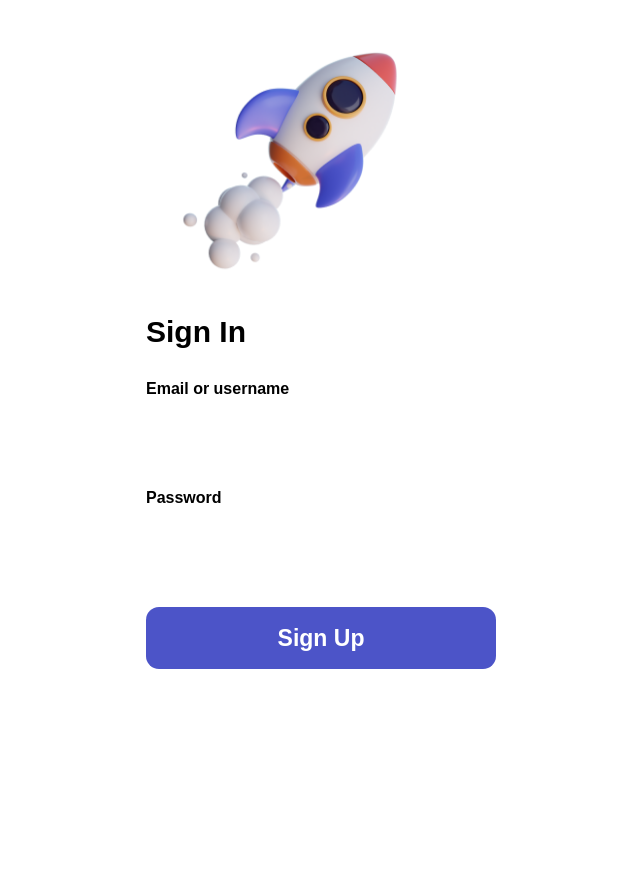
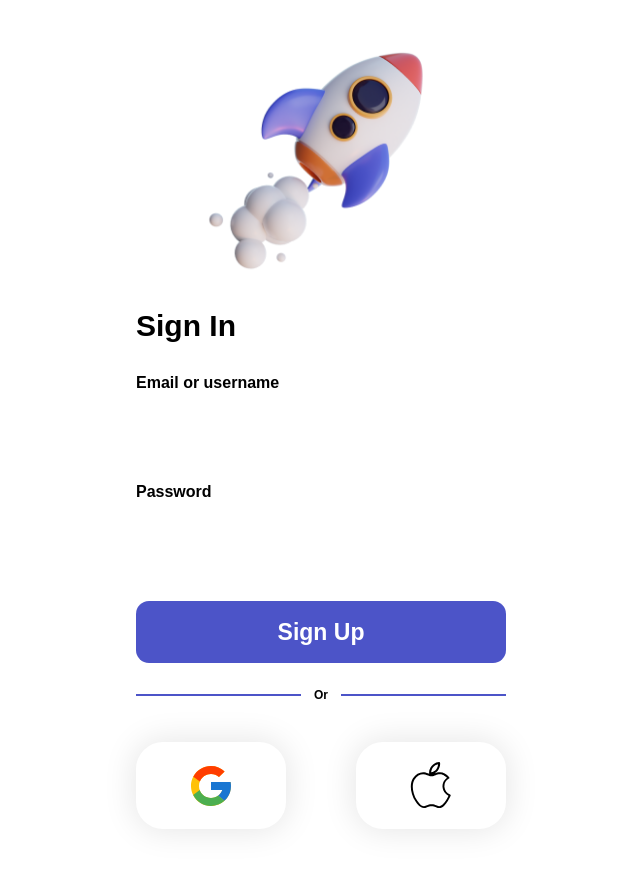
Before and after one commit to amary-ann/TheGameHub, a Next.js app in the folder client/: page /signIn in a window 1280 px wide. Shown: the whole page, without its empty margins (319-959 px from the left). Before the commit the page ends 800 px from the top, so only its background shows below. Built offline with nearby package versions, Linux system fonts and the light colour scheme.

Commit message:
Added the automatic sign up icons and finished handling form state

```diff
--- a/client/Components/FormGroup/index.js
+++ b/client/Components/FormGroup/index.js
@@ -1,8 +1,17 @@
-const FormGroup = ({className, title, color}) => {
+const FormGroup = ({className, title, color, type, value, setValue}) => {
+    const onInputChange = (e) => {
+        setValue(e.target.value);
+    }
     return (
         <div className={className}>
             <p className='font-semibold text-[18px]'>{title}</p>
-            <input style={{borderColor: color ? color : '#4C54C8'}} type='text' className='h-[62px] w-full rounded-[13px] border-[3px] focus:outline-none px-[10px] text-[20px]' />
+            <input
+              type={type ? type : 'text'}
+              style={{borderColor: color ? color : '#4C54C8'}}
+              className='h-[62px] w-full rounded-[13px] border-[3px] focus:outline-none px-[10px] text-[20px]'
+              value={value}
+              onChange={onInputChange}
+            />
         </div>
     );
 }
--- a/client/pages/signIn/index.js
+++ b/client/pages/signIn/index.js
@@ -1,16 +1,41 @@
 import Image from 'next/image';
+import { useState } from 'react';
 import FormGroup from '../../Components/FormGroup';
 
 const SignIn = (props) => {
+    const [emailOrUsername, setEmailOrUsername] = useState('');
+    const [password, setPassword] = useState('');
+    const handleSubmit = (e) => {
+        e.preventDefault();
+    }
     return (
         <div className="max-w-[440px] mx-auto">
-            <Image src='/rocket.png' width={388} height={343} />
+            <div className='flex items-center justify-center'>
+                <Image src='/rocket.png' width={388} height={343} />
+            </div>
 
-            <form className='px-[45px] poppinsFont relative -top-[40px]'>
+            <form className='px-[35px] poppinsFont relative -top-[40px]'>
                 <p className='text-[30px] font-bold mb-[23px]'>Sign In</p>
-                <FormGroup title="Email or username" className='mb-[23px]'/>
-                <FormGroup title="Password" className='mb-[35px]'/>
-                <button className='bg-[#4C54C8] w-full h-[62px] text-[23px] text-white rounded-[13px] font-bold'>Sign Up</button>
+                <FormGroup title="Email or username" className='mb-[23px]' value={emailOrUsername} setValue={setEmailOrUsername}/>
+                <FormGroup title="Password" className='mb-[35px]' type='password' value={password} setValue={setPassword}/>
+                <button onClick={handleSubmit} className='bg-[#4C54C8] w-full h-[62px] text-[23px] text-white rounded-[13px] font-bold'>Sign Up</button>
+                <div className='grid grid-cols-[auto_40px_auto] mt-[23px]'>
+                    <div className='flex items-center'>
+                        <div className='h-[1.5px] bg-[#4C54C8] w-full'></div>
+                    </div>
+                    <p className='text-center text-[12px] font-bold'>Or</p>
+                    <div className='flex items-center'>
+                        <div className='h-[1.5px] bg-[#4C54C8] w-full'></div>
+                    </div>
+                </div>
+                <div className="flex justify-between mt-[38px]">
+                    <div className='w-[150px] h-[87px] rounded-[27px] automaticSignUpButton  flex items-center justify-center'>
+                        <Image src='/googleIcon.svg' width={48} height={48} />
+                    </div>
+                    <div className='w-[150px] h-[87px] rounded-[27px] automaticSignUpButton  flex items-center justify-center'>
+                        <Image src='/appleIcon.svg' width={48} height={48} />
+                    </div>
+                </div>
             </form>
         </div>
     );
--- a/client/styles/globals.css
+++ b/client/styles/globals.css
@@ -32,3 +32,6 @@ a {
 .gameBoxShadow {
   filter: drop-shadow(0px 4px 25px rgba(0, 0, 0, 0.3));
 }
+.automaticSignUpButton {
+  box-shadow: 0px 0px 32px 2px rgba(0, 0, 0, 0.1);
+}
```
Also changed, not shown: client/public/appleIcon.svg (added), client/public/googleIcon.svg (added).
